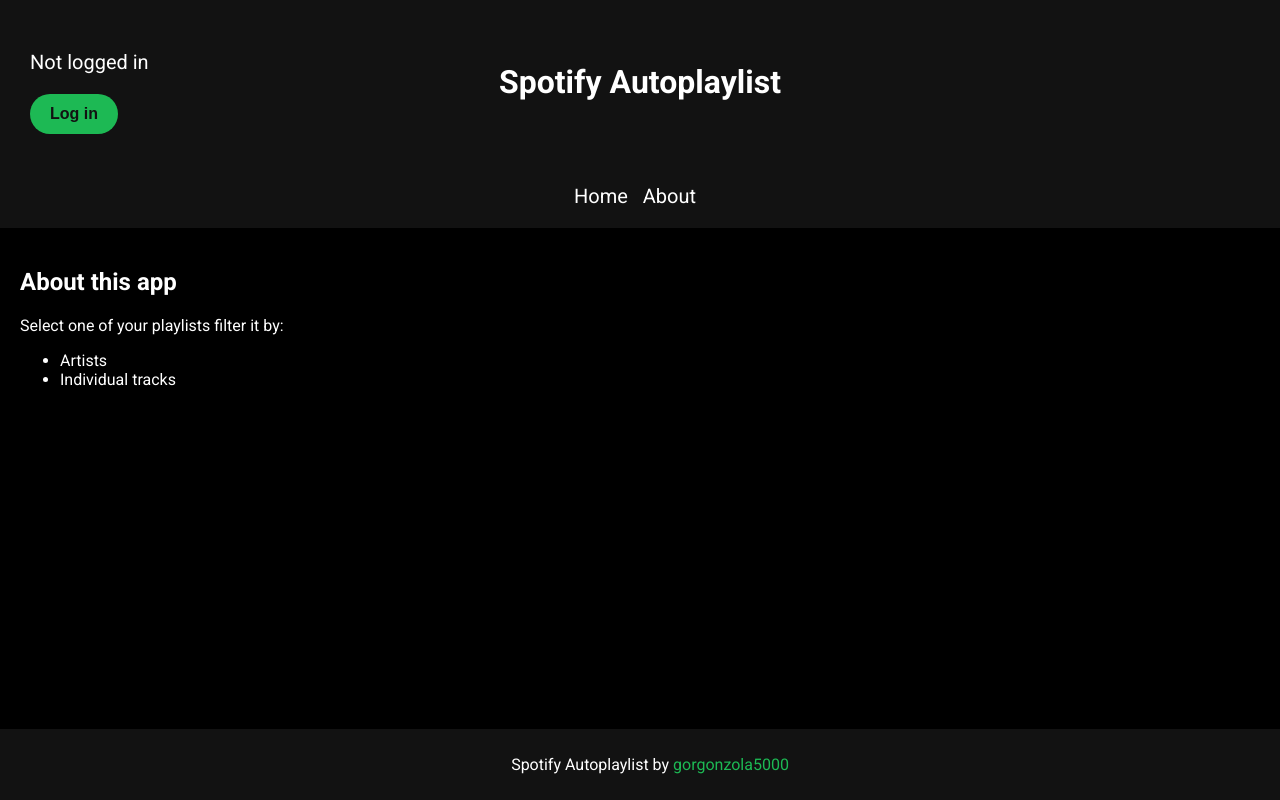
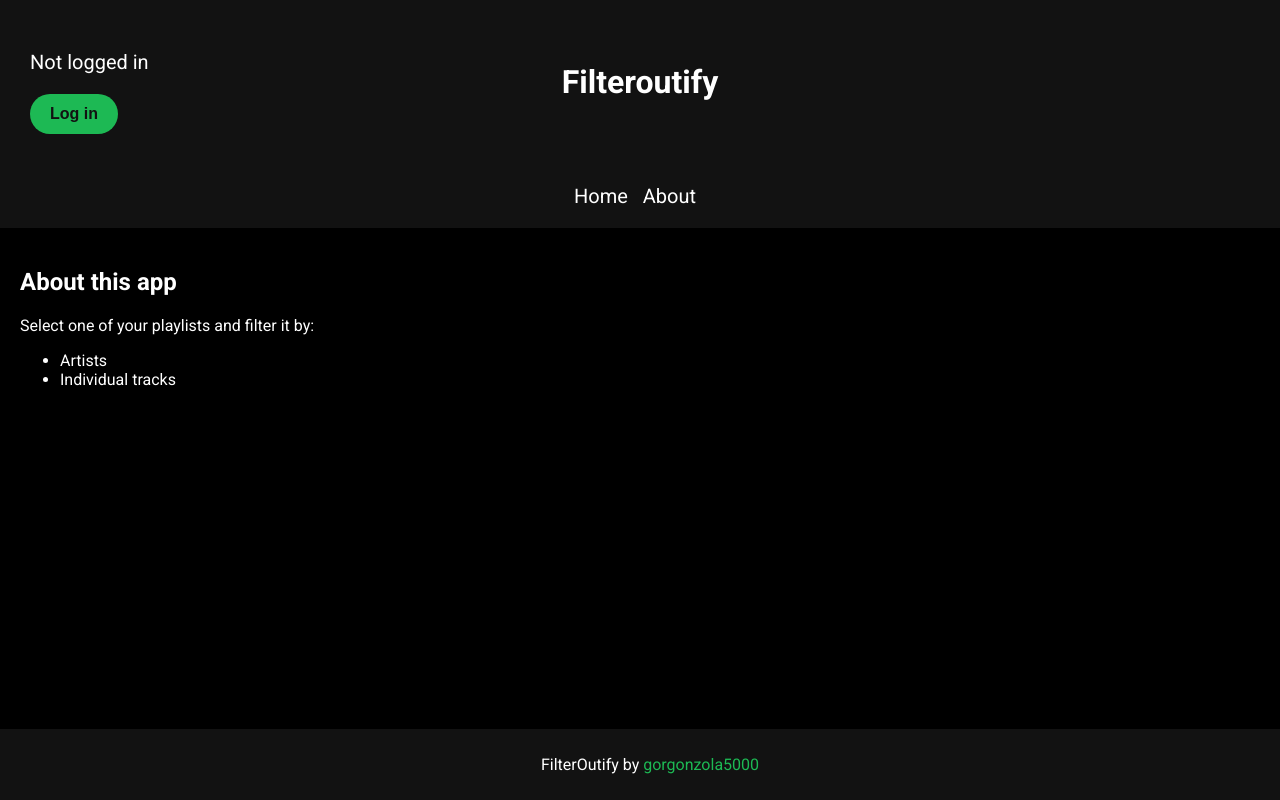
Before and after one commit to gorgonzola5000/FilterOutify, a Flask app: page /about in a window 1280 px wide. Run offline with Flask 3, Linux system fonts and the light colour scheme; the visitor is signed in with stand-in values (Sample User, id 1).

Commit message:
fixed typos

```diff
--- a/flaskr/__init__.py
+++ b/flaskr/__init__.py
@@ -89,9 +89,6 @@
             session['authorization_token'] = response_json['access_token']
             autoplaylist_utils.get_user_id()
             return redirect(url_for('index'))
-        else:
-            error = urllib.parse.urlencode({'error': f'response.status_code'})
-            return redirect(f'/?{error}')
 
 @app.route('/')
 def index():
--- a/flaskr/templates/about.html
+++ b/flaskr/templates/about.html
@@ -2,7 +2,7 @@
 {% block title %}About this app{% endblock %}
 {% block content %}
 <h2>About this app</h2>
-<p>Select one of your playlists filter it by:</p>
+<p>Select one of your playlists and filter it by:</p>
 <ul>
   <li>Artists</li>
   <li>Individual tracks</li>
--- a/flaskr/templates/default.html
+++ b/flaskr/templates/default.html
@@ -5,7 +5,7 @@
     <link rel="stylesheet" href="{{ url_for('static', filename='style.css') }}">
     <link href="https://fonts.googleapis.com/icon?family=Material+Icons+Outlined" rel="stylesheet">
     {% block head %} {% endblock %}
-    <title>Spotify Autoplaylist - {% block title %}{% endblock %}</title>
+    <title>FilterOutify - {% block title %}{% endblock %}</title>
   </head>
   <body>
     <header>
@@ -28,7 +28,7 @@
                     </div>
                 {% endif %}
             </div>
-            <h1><a href="/">Spotify Autoplaylist</a></h1>
+            <h1><a href="/">Filteroutify</a></h1>
         </div>
       <nav>
         <ul>
@@ -41,7 +41,7 @@
     {% block content %}{% endblock %}
     </main>
     <footer>
-      <p>Spotify Autoplaylist by <a href="https://github.com/gorgonzola5000">gorgonzola5000</a></p>
+      <p>FilterOutify by <a href="https://github.com/gorgonzola5000">gorgonzola5000</a></p>
     </footer>
   </body>
 </html>
--- a/flaskr/templates/playlist_no_ap_found.html
+++ b/flaskr/templates/playlist_no_ap_found.html
@@ -2,9 +2,9 @@
 {% block title %}About this app{% endblock %}
 
 {% block content %}
-<p>No AutoPlaylist playlist found for this playlist</p>
-<p>This program can only change the contents of a playlist that it created</p>
-<p>This means that AutoPlaylist needs to create a new one</p>
+<p>No AP playlist found for this playlist</p>
+<p>This app can only change the contents of an AP (AutoPlaylist) playlist so that your playlists remain the same</p>
+<p>This means that FilterOutify needs to create a new one</p>
 <p>Proceed?</p>
 <form action="{{ url_for('playlist', playlist_id=playlist_id) }}" method="post">
     <button type="submit">Proceed!</button>
```
Also changed, not shown: 1 other file.
